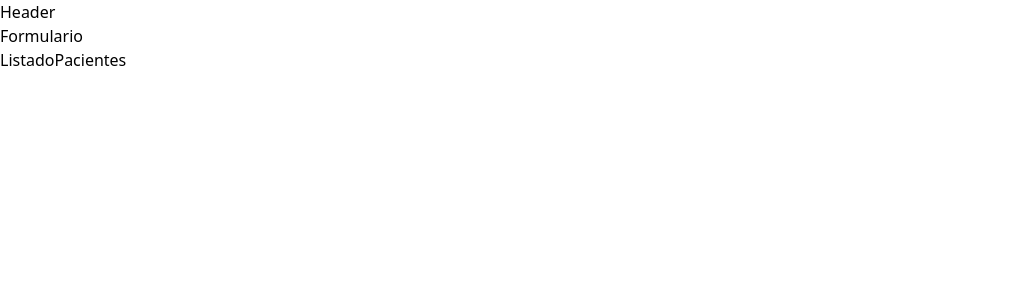
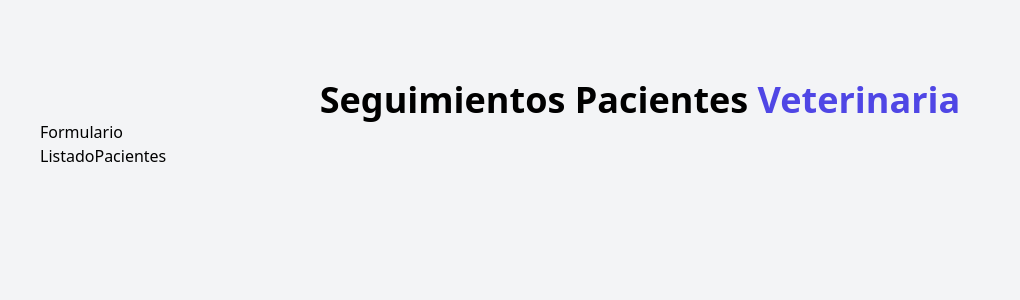
Before and after one commit to renier1989/citas-react, a React (Vite) app: page / in a window 1280 px wide. Shown: the top 300 px of the page, without its empty margins (0-1020 px from the left). Built offline with nearby package versions, Linux system fonts and the light colour scheme.

Commit message:
Class 59 - 60 - Usando las clases de Tailwind y aplicando estilos al Header

```diff
--- a/index.html
+++ b/index.html
@@ -6,7 +6,7 @@
     <meta name="viewport" content="width=device-width, initial-scale=1.0" />
     <title>Citas React</title>
   </head>
-  <body>
+  <body class="bg-gray-100 h-screen">
     <div id="root"></div>
     <script type="module" src="/src/main.jsx"></script>
   </body>
--- a/src/App.jsx
+++ b/src/App.jsx
@@ -3,12 +3,13 @@ import Header from "./components/Header";
 import ListadoPacientes from "./components/ListadoPacientes";
 
 function App() {
-
   return (
     <>
-      <Header />
-      <Formulario />
-      <ListadoPacientes />
+      <div className="container mx-auto mt-20">
+        <Header />
+        <Formulario />
+        <ListadoPacientes />
+      </div>
     </>
   );
 }
--- a/src/components/Header.jsx
+++ b/src/components/Header.jsx
@@ -1,8 +1,9 @@
 function Header() {
   return (
-    <div>
-      Header
-    </div>
+    <h1 className="font-black text-4xl text-center md:w-2/3 mx-auto">
+      Seguimientos Pacientes {""}
+      <span className="text-indigo-600">Veterinaria</span>
+    </h1>
   );
 }
 
```
